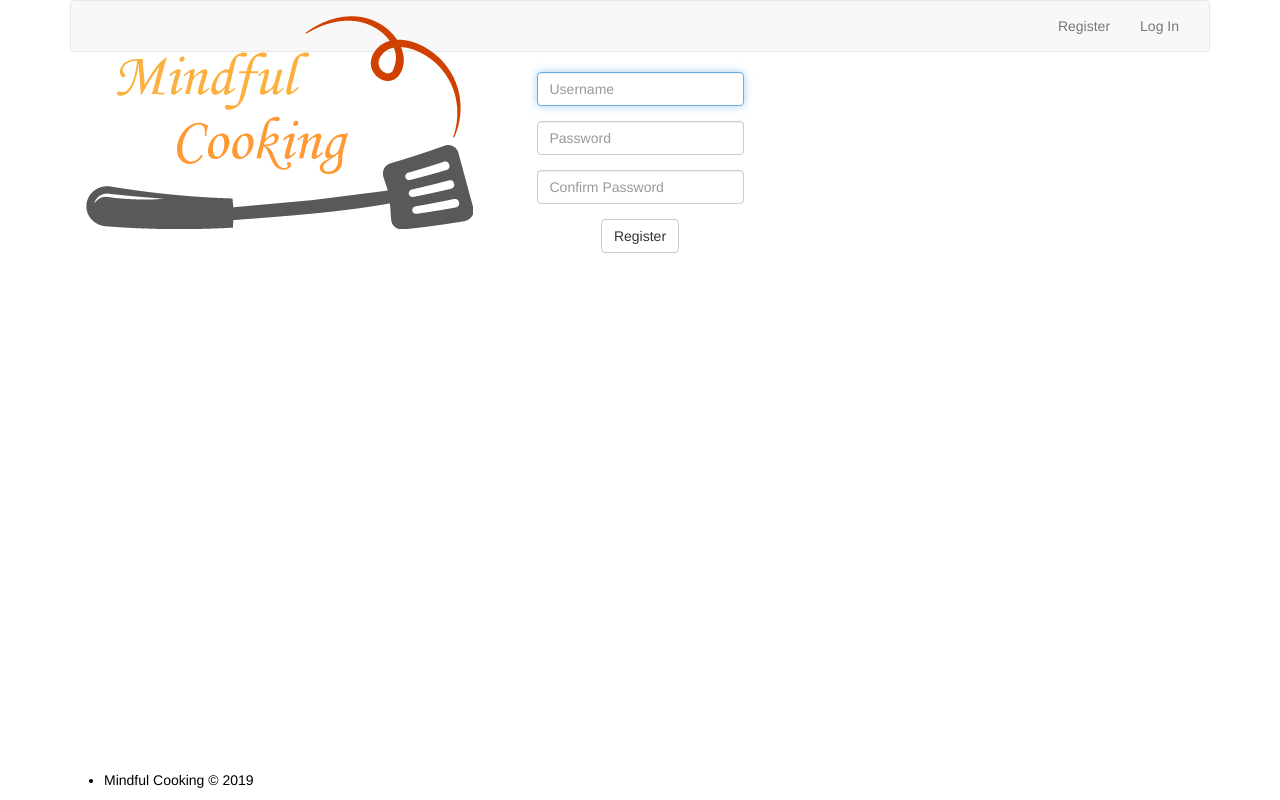
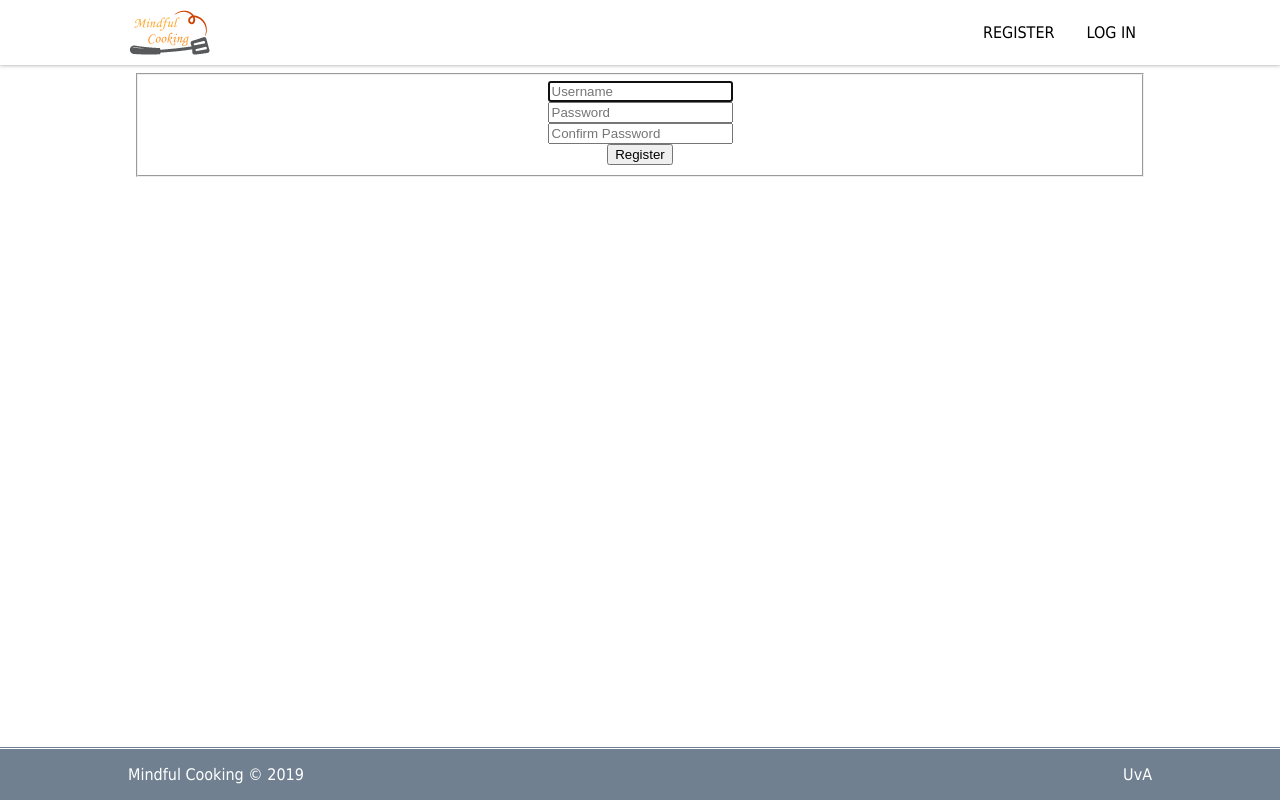
Before and after one commit to DV-11/project, a Flask app: page /register in a window 1280 px wide. Run offline with Flask 2, Linux system fonts and the light colour scheme; some libraries are stand-ins or nearby versions.

Commit message:
Add existing file

```diff
--- a/application.py
+++ b/application.py
@@ -24,6 +24,9 @@ app.config["SESSION_FILE_DIR"] = mkdtemp()
 app.config["SESSION_PERMANENT"] = False
 app.config["SESSION_TYPE"] = "filesystem"
 Session(app)
+
+# configure CS50 Library to use SQLite database
+db = SQL("sqlite:///finance.db")
 
 @app.route("/")
 def index():
--- /dev/null
+++ b/static/styles.css
@@ -0,0 +1,148 @@
+.container
+{
+    /* center contents */
+    margin: auto;
+    text-align: center;
+    overflow: hidden;
+    width: 80%;
+}
+
+/*General*/
+
+p{
+    font-family: Tahoma, Geneva, sans-serif;
+}
+
+a{
+    font-family: Tahoma, Geneva, sans-serif;
+    color: black;
+}
+
+a:hover {
+  opacity: 0.7;
+}
+
+main .form-control
+{
+    /* center form controls */
+    display: inline-block;
+
+    /* override Bootstrap's 100% width for form controls */
+    width: auto;
+}
+
+main{
+    padding-top: 65px;
+}
+
+main img
+{
+    /* constrain images on small screens */
+    max-width: 100%;
+}
+
+main td
+{
+    /* left-align tables' cells */
+    text-align: left;
+}
+
+/*Header*/
+
+.navbar{
+    position: absolute;
+    margin-left: auto;
+    margin-right: auto;
+    left: 0;
+    right: 0;
+    background-color: #FFF;
+    position:fixed;
+    width:100%;
+    height: 65px;
+    top: 0;
+    z-index:1;
+    box-shadow: 0 0 4px rgba(0,0,0,0.4)
+}
+
+
+header a{
+    text-decoration: none;
+    text-transform: uppercase;
+    font-size: 16px;
+}
+
+header ul{
+    margin: 0;
+    float: right;
+}
+
+header li{
+    float: left;
+    display: inline;
+}
+
+header nav{
+    float: right;
+    text-align: right;
+    padding: 15px 10% 0 0;
+    position: relative;
+}
+
+.navbar_left{
+    float: left;
+    text-align: left;
+    padding: 10px 0 0 10%;
+    position: relative;
+
+}
+
+
+
+
+/*.navbar_right{*/
+
+/*    float: left;*/
+/*    width: 39%;*/
+/*    text-align: right;*/
+/*    padding-top: 10px;*/
+/*    position: relative;*/
+/*}*/
+
+.bar_item{
+    padding:8px 16px;
+    float:left;
+    width:auto;
+    border:none;
+    display:block;
+    outline:0;
+}
+
+
+
+/*Footer*/
+
+footer {
+  position: fixed;
+  left: 0;
+  bottom: 0;
+  width: 100%;
+  background-color: slategray;
+  color: white;
+  text-align: left;
+  border-top: double;
+  float: left;
+}
+
+.footer_left{
+    float: left;
+    text-align: left;
+    position: absolute;
+
+}
+
+.footer_right{
+
+    float: right;
+    text-align: right;
+    position: relative;
+}
--- a/styles.css
+++ /dev/null
@@ -1,57 +0,0 @@
-.container
-{
-    /* center contents */
-    margin-left: auto;
-    margin-right: auto;
-    text-align: center;
-}
-
-/* colors for navbar */
-.navbar-default .navbar-brand .blue
-{
-    color: #537fbe;
-}
-.navbar-default .navbar-brand .red
-{
-    color: #ea433b;
-}
-.navbar-default .navbar-brand .yellow
-{
-    color: #f5b82e;
-}
-.navbar-default .navbar-brand .green
-{
-    color: #2e944b;
-}
-
-main .form-control
-{
-    /* center form controls */
-    display: inline-block;
-
-    /* override Bootstrap's 100% width for form controls */
-    width: auto;
-}
-
-main img
-{
-    /* constrain images on small screens */
-    max-width: 100%;
-}
-
-main td
-{
-    /* left-align tables' cells */
-    text-align: left;
-}
-
-.footer {
-  position: fixed;
-  left: 0;
-  bottom: 0;
-  width: 100%;
-  background-color: white;
-  color: black;
-  text-align: left;
-  padding-left: 5%;
-}
--- a/templates/layout.html
+++ b/templates/layout.html
@@ -4,77 +4,112 @@
 
     <head>
 
+        <!--Favicon-->
+        <link rel="shortcut icon" type="image/png" href="{{ url_for('static', filename='images/Favicon.png') }}"/>
+
         <!-- https://developer.mozilla.org/en-US/docs/Web/HTML/Element/meta -->
         <meta charset="utf-8"/>
         <meta content="initial-scale=1, width=device-width" name="viewport"/>
 
+        <!-- Custom styles for this template -->
+        <link rel="stylesheet" href="{{ url_for('static', filename='styles.css') }}">
+
         <!-- documentation at http://getbootstrap.com/, alternative themes at https://www.bootstrapcdn.com/bootswatch/ -->
-        <link href="https://maxcdn.bootstrapcdn.com/bootstrap/3.3.7/css/bootstrap.min.css" rel="stylesheet"/>
-
-        <link href="{{ url_for('static', filename='styles.css') }}" rel="stylesheet"/>
+        <!--<link href="https://maxcdn.bootstrapcdn.com/bootstrap/3.3.7/css/bootstrap.min.css" rel="stylesheet"/>-->
 
         <script src="https://code.jquery.com/jquery-3.1.1.min.js"></script>
         <script src="https://maxcdn.bootstrapcdn.com/bootstrap/3.3.7/js/bootstrap.min.js"></script>
 
-        <title>C$50 Finance: {% block title %}{% endblock %}</title>
+        <title>Mindful Cooking: {% block title %}{% endblock %}</title>
 
     </head>
 
     <body>
+        <header>
 
-        <div class="container">
+            <div class="navbar container">
+                <div class="navbar_left">
+                    <a href="{{ url_for('index') }}"><img src="{{ url_for('static', filename='images/logo.png') }}"></a>
+                </div>
+                <nav>
+                {% if session.user_id %}
+                    <ul>
+                        <li><a class ='bar_item' href="{{ url_for('person_profile') }}">My Account</a></li>
+                        <li><a class ='bar_item' href="{{ url_for('logout') }}">Log Out</a></li>
+                    </ul>
+                {% else %}
+                    <ul>
+                        <li><a class ='bar_item' href="{{ url_for('register') }}">Register</a></li>
+                        <li><a class ='bar_item' href="{{ url_for('login') }}">Log In</a></li>
+                    </ul>
+                {% endif %}
+                </nav>
+            </div>
 
-            <nav class="navbar navbar-default">
-                <div class="container-fluid">
-                    <div class="navbar-header">
-                        <button aria-expanded="false" class="navbar-toggle collapsed" data-target="#navbar" data-toggle="collapse" type="button">
-                            <span class="sr-only">Toggle navigation</span>
-                            <span class="icon-bar"></span>
-                            <span class="icon-bar"></span>
-                            <span class="icon-bar"></span>
-                        </button>
-                        <a class="navbar-brand" href="{{ url_for('index') }}"> <img src='images/Logo.png' alt="Mindful_Cooking_Logo"></a>
-                    </div>
-                    <div class="collapse navbar-collapse" id="navbar">
-                        {% if session.user_id %}
-                            <ul class="nav navbar-nav">
+        </header>
+
+
+        <div class="container main">
+
+            <!--<nav class="navbar navbar-default">-->
+            <!--    <div class="container-fluid">-->
+            <!--        <div class="navbar-header">-->
+            <!--            <button aria-expanded="false" class="navbar-toggle collapsed" data-target="#navbar" data-toggle="collapse" type="button">-->
+            <!--                <span class="sr-only">Toggle navigation</span>-->
+            <!--                <span class="icon-bar"></span>-->
+            <!--                <span class="icon-bar"></span>-->
+            <!--                <span class="icon-bar"></span>-->
+            <!--            </button>-->
+            <!--            <a class="navbar-brand" href="{{ url_for('index') }}"> <img src="{{ url_for('static', filename='images/logo.png') }}" alt="Mindful_Cooking_Logo"></a>-->
+            <!--        </div>-->
+            <!--        <div class="collapse navbar-collapse" id="navbar">-->
+            <!--            {% if session.user_id %}-->
+            <!--                <ul class="nav navbar-nav">-->
                                 <!-- <li><a href="{{ url_for('quote') }}">My Favorites</a></li> -->
                                 <!-- <li><a href="{{ url_for('buy') }}">Current Category</a></li> -->
-                            </ul>
-                            <ul class="nav navbar-nav navbar-right">
+            <!--                </ul>-->
+            <!--                <ul class="nav navbar-nav navbar-right">-->
                                 <!--<li><a href="{{ url_for('person_profile') }}">My Account</a></li>-->
-                                <li><a href="{{ url_for('logout') }}">Log Out</a></li>
-                            </ul>
-                        {% else %}
-                            <ul class="nav navbar-nav navbar-right">
-                                <li><a href="{{ url_for('register') }}">Register</a></li>
-                                <li><a href="{{ url_for('login') }}">Log In</a></li>
-                            </ul>
-                        {% endif %}
-                    </div>
-                </div>
-            </nav>
+            <!--                    <li><a href="{{ url_for('logout') }}">Log Out</a></li>-->
+            <!--                </ul>-->
+            <!--            {% else %}-->
+            <!--                <ul class="nav navbar-nav navbar-right">-->
+            <!--                    <li><a href="{{ url_for('register') }}">Register</a></li>-->
+            <!--                    <li><a href="{{ url_for('login') }}">Log In</a></li>-->
+            <!--                </ul>-->
+            <!--            {% endif %}-->
+            <!--        </div>-->
+            <!--    </div>-->
+            <!--</nav>-->
 
-            {% if get_flashed_messages() %}
-                <header>
-                    <div class="alert alert-info" role="alert">
-                        {{ get_flashed_messages() | join(" ") }}
-                    </div>
-                </header>
-            {% endif %}
+        <!--    {% if get_flashed_messages() %}-->
+        <!--        <header>-->
+        <!--            <div class="alert alert-info" role="alert">-->
+        <!--                {{ get_flashed_messages() | join(" ") }}-->
+        <!--            </div>-->
+        <!--        </header>-->
+        <!--    {% endif %}-->
 
             <main>
                 {% block main %}{% endblock %}
             </main>
 
         </div>
-    <footer class="note">
-    <div class="footer">
-        <ul>
-            <li>Mindful Cooking © 2019</li>
-        </ul>
-    </div>
-</footer>
+
+        <footer>
+            <div class='container'>
+                <div class='footer_left'>
+                    <p>
+                    Mindful Cooking © 2019
+                    </p>
+                </div>
+                <div class='footer_right'>
+                    <p>
+                    UvA
+                    </p>
+                </div>
+            </div>
+        </footer>
     </body>
 
 </html>
```
Also changed, not shown: images/Logo.png (deleted), static/images/Favicon.png (added), static/images/logo.png (added).
